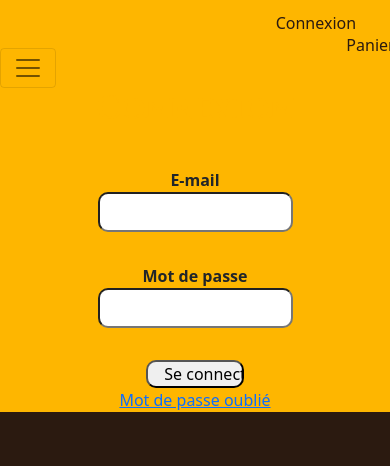
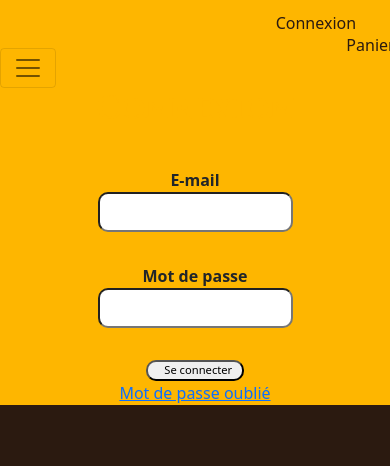
Before and after one commit to Pitouil/Projet-fmf, a PHP site: page /login.html in a window 390 px wide. Shown: the top 466 px of the page. Run offline with PHP 8.4, Linux system fonts and the light colour scheme.

Commit message:
login responsive ok

```diff
--- a/assets/css/style.css
+++ b/assets/css/style.css
@@ -538,5 +538,10 @@ afin d'avoir toutes les propriétés générales liées au bg dans la meme propr
     gap: 2rem;
     border-radius: 0%;
   }
-
+  .login div input[type="submit"] {
+    padding: 0 1rem;
+    width: 50%;
+    align-self: center;
+    font-size: 0.7rem;
+  }
 }
```
